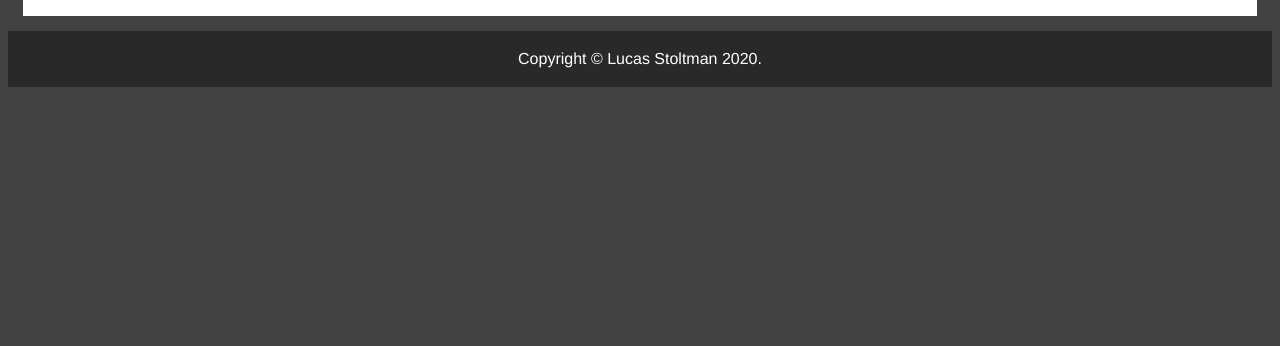
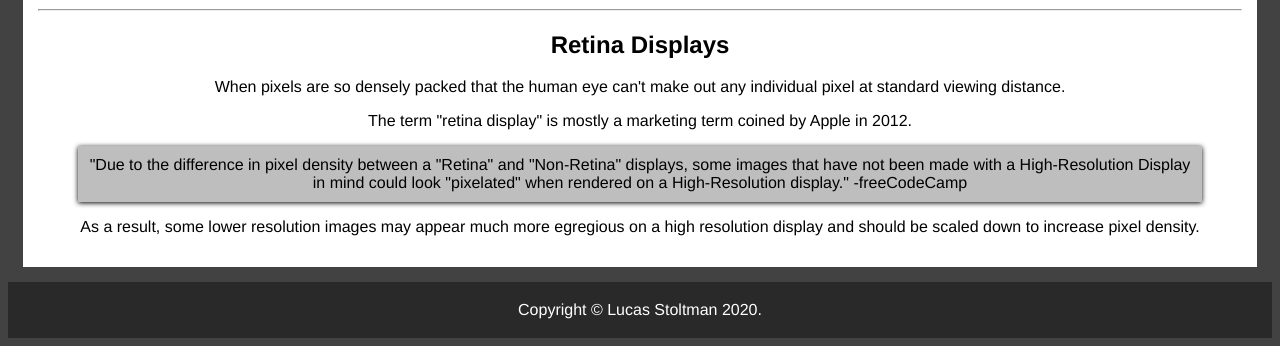
Before and after one commit to RainyKnight/FCC-Responsive-Web-Design, a plain HTML site: page index.html in a window 1280 px wide. Shown: the part 768-1114 px from the top of the page. Before the commit the page ends 863 px from the top, so only its background shows below. Drawn offline with Linux system fonts and the light colour scheme.

Commit message:
Add a section about retina displays

```diff
--- a/index.html
+++ b/index.html
@@ -30,6 +30,20 @@
             <img src="https://upload.wikimedia.org/wikipedia/commons/d/db/Classic_view_of_a_cloudfree_Peyto_Lake%2C_Banff_National_Park%2C_Alberta%2C_Canada_%284110933448%29.jpg"
                 alt="Payto Lake, Alberta, Canada">
         </section>
+        <hr>
+        <section id="retina displays">
+            <h2>Retina Displays</h2>
+            <p>When pixels are so densely packed that the human eye can't make out any individual pixel at standard
+                viewing distance.</p>
+            <p>The term "retina display" is mostly a marketing term coined by Apple in 2012.</p>
+            <blockquote
+                cite="https://www.freecodecamp.org/learn/responsive-web-design/responsive-web-design-principles/use-a-retina-image-for-higher-resolution-displays">
+                "Due to the difference in pixel density between a "Retina" and "Non-Retina" displays, some images that
+                have not been made with a High-Resolution Display in mind could look "pixelated" when rendered on a
+                High-Resolution display."     -freeCodeCamp
+            </blockquote>
+            <p>As a result, some lower resolution images may appear much more egregious on a high resolution display and should be scaled down to increase pixel density.</p>
+        </section>
     </main>
     <footer>
         <p>Copyright &copy; Lucas Stoltman
--- a/style.css
+++ b/style.css
@@ -3,7 +3,7 @@
     --ui-background: hsl(0, 0%, 26%);
     --ui-white: white;
     --ui-pop: indianred;
-    --shadow: 0px 3px 5px black;
+    --shadow: 0px 1px 5px black;
 }
 
 body {
@@ -50,6 +50,12 @@ footer {
     color: white;
 }
 
+blockquote {
+    box-shadow: var(--shadow);
+    padding: 10px;
+    background-color: rgba(128, 128, 128, 0.509);
+}
+
 /* Basic Media Query */
 
 @media (max-width: 500px) {
```
